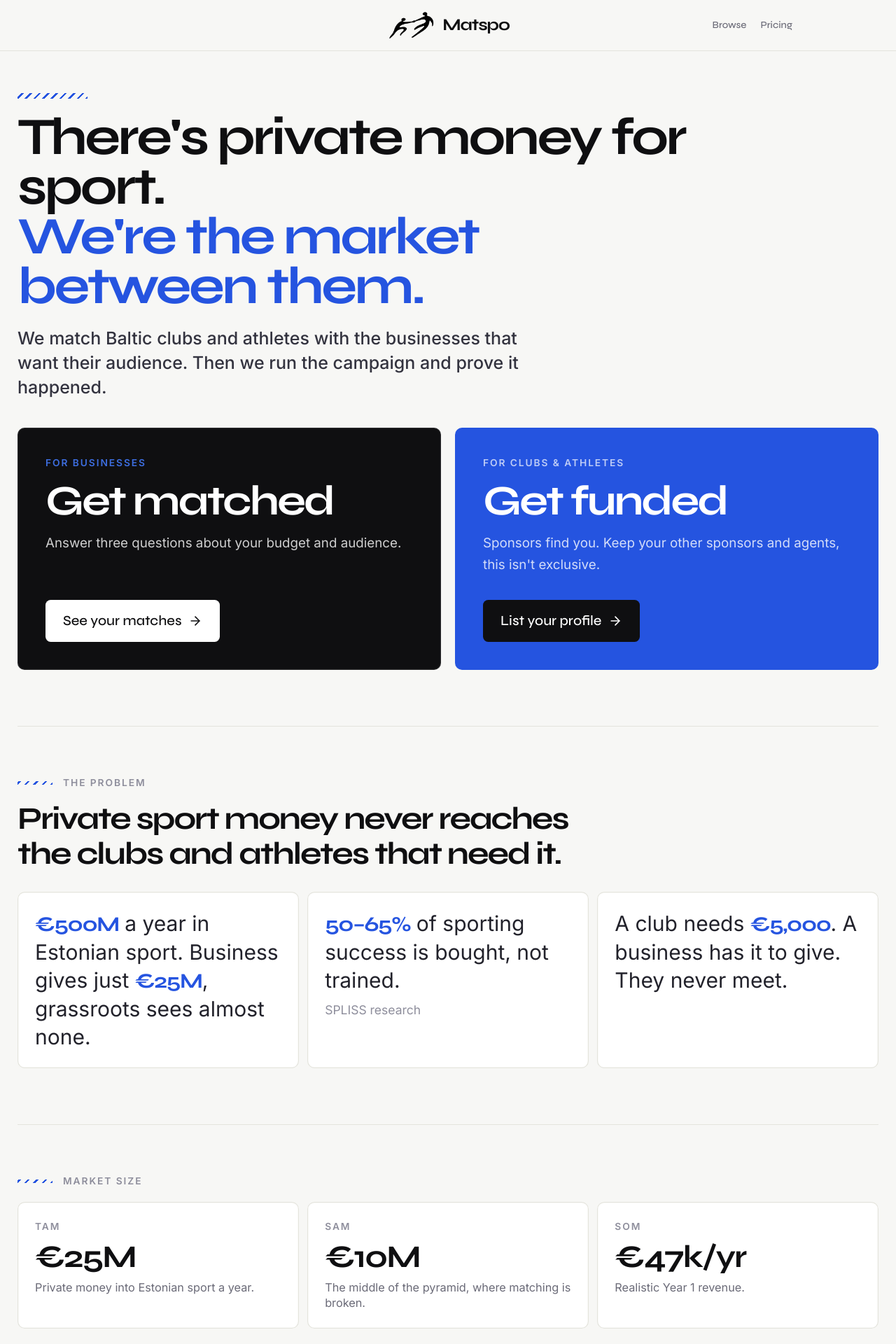
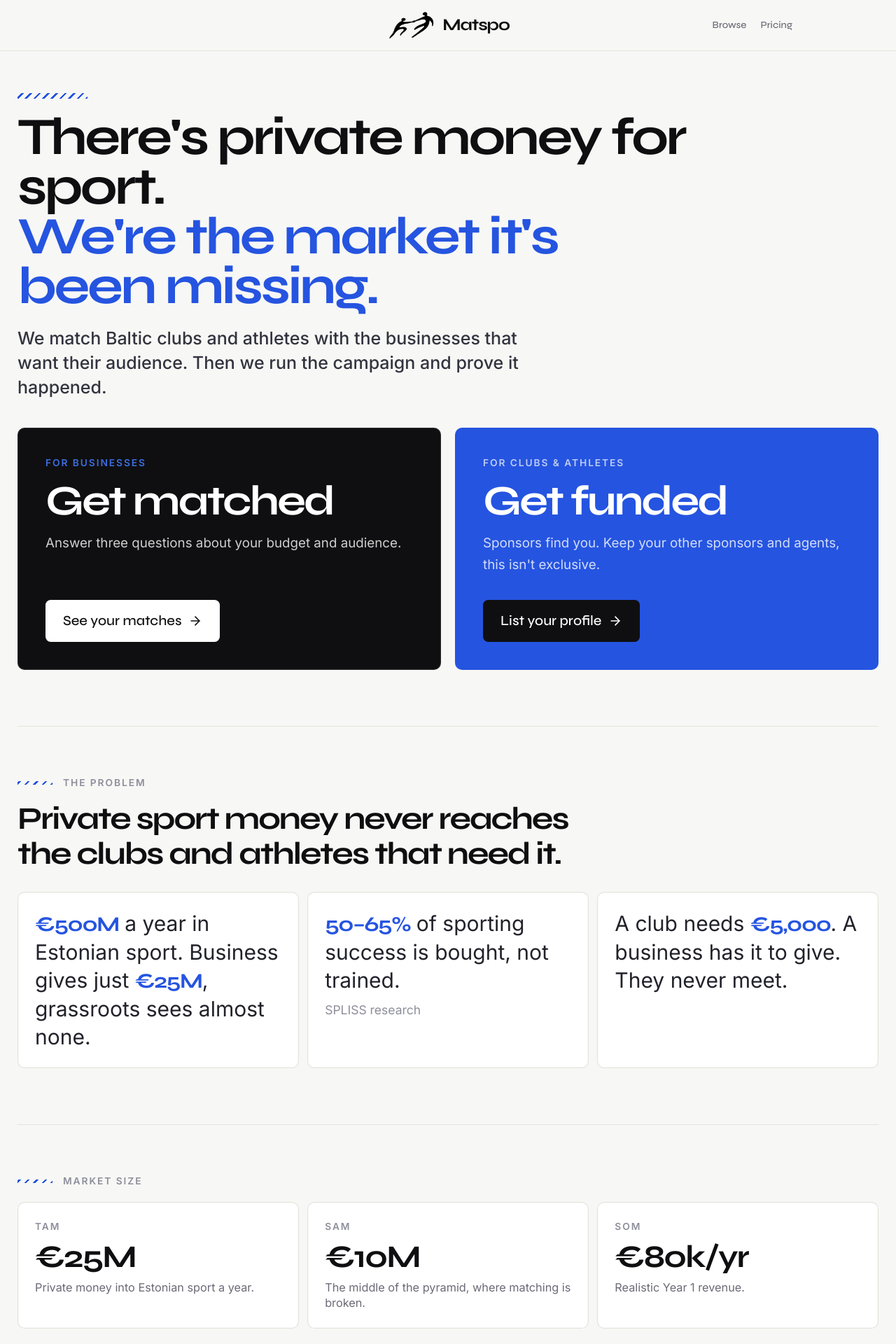
Before and after one commit to elvijusbartkus/yess-sponsorship-mvp, a React (Vite) app: page / in a window 1280 px wide. Shown: the top 1920 px of the page at 70% size. Built offline with nearby package versions, Linux system fonts and the light colour scheme; no server answers.

Commit message:
Bump SOM to €80k/yr, rewrite headline to stop echoing "money"/"sport"
- SOM: €47k/yr -> €80k/yr.
- Headline's second line "We're the market between them" -> "We're the
  market it's been missing" — reads as its own sentence instead of just
  pointing back at the two nouns from line one.

```diff
--- a/src/components/Landing.tsx
+++ b/src/components/Landing.tsx
@@ -89,7 +89,7 @@ export function Landing({
         <h1 className="display mt-4 text-[clamp(2.25rem,5.5vw,3.75rem)] leading-[0.95] text-ink-950">
           There's private money for sport.
           <br />
-          <span className="text-flare-500">We're the market between them.</span>
+          <span className="text-flare-500">We're the market it's been missing.</span>
         </h1>
         <p className="mt-4 max-w-xl text-lg font-medium leading-snug text-ink-700 sm:text-xl">
           We match Baltic clubs and athletes with the businesses that want their audience. Then we
@@ -156,7 +156,7 @@ export function Landing({
             value="€10M"
             note="The middle of the pyramid, where matching is broken."
           />
-          <MarketStat label="SOM" value="€47k/yr" note="Realistic Year 1 revenue." />
+          <MarketStat label="SOM" value="€80k/yr" note="Realistic Year 1 revenue." />
         </div>
       </section>
 
```
